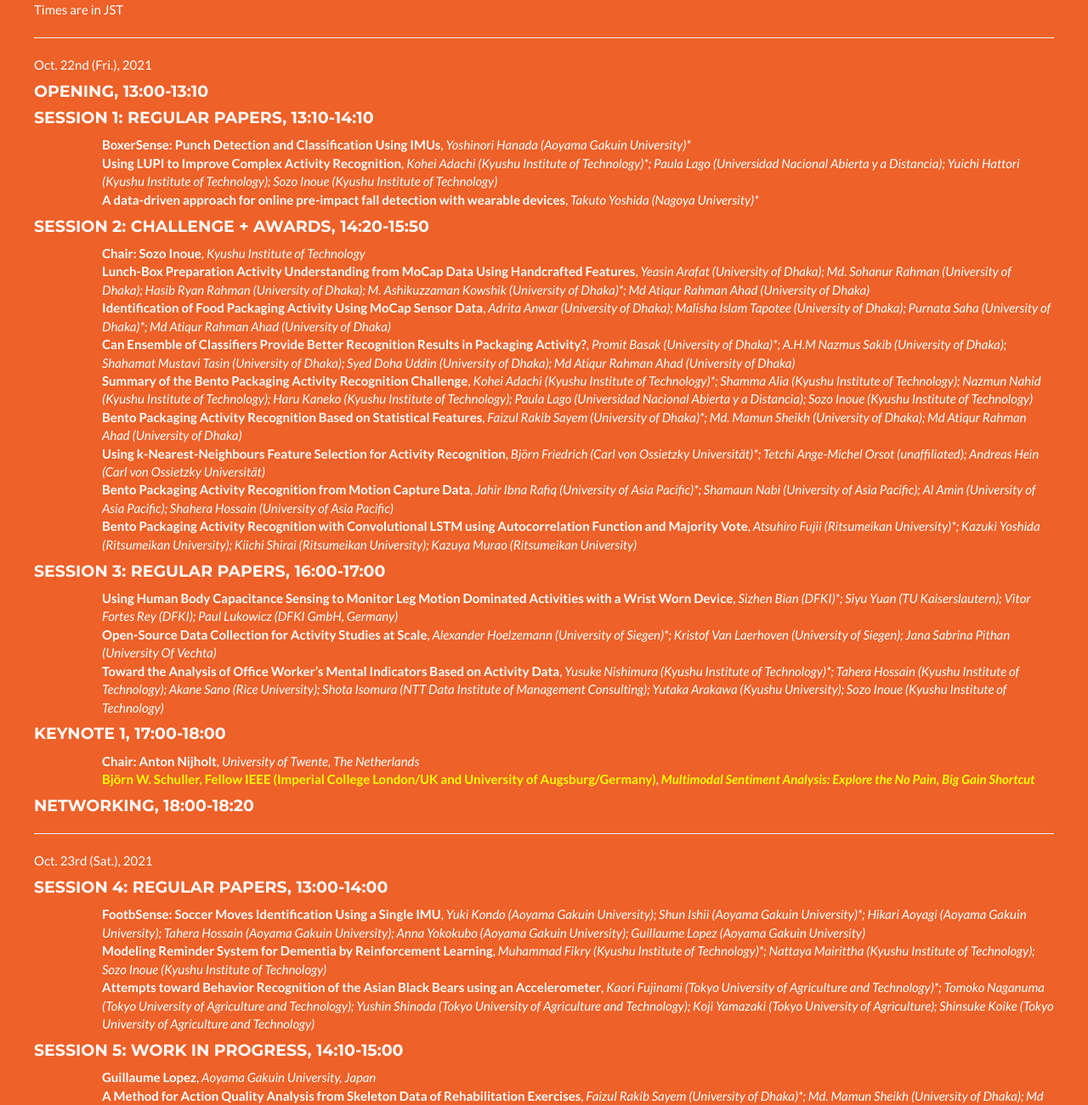
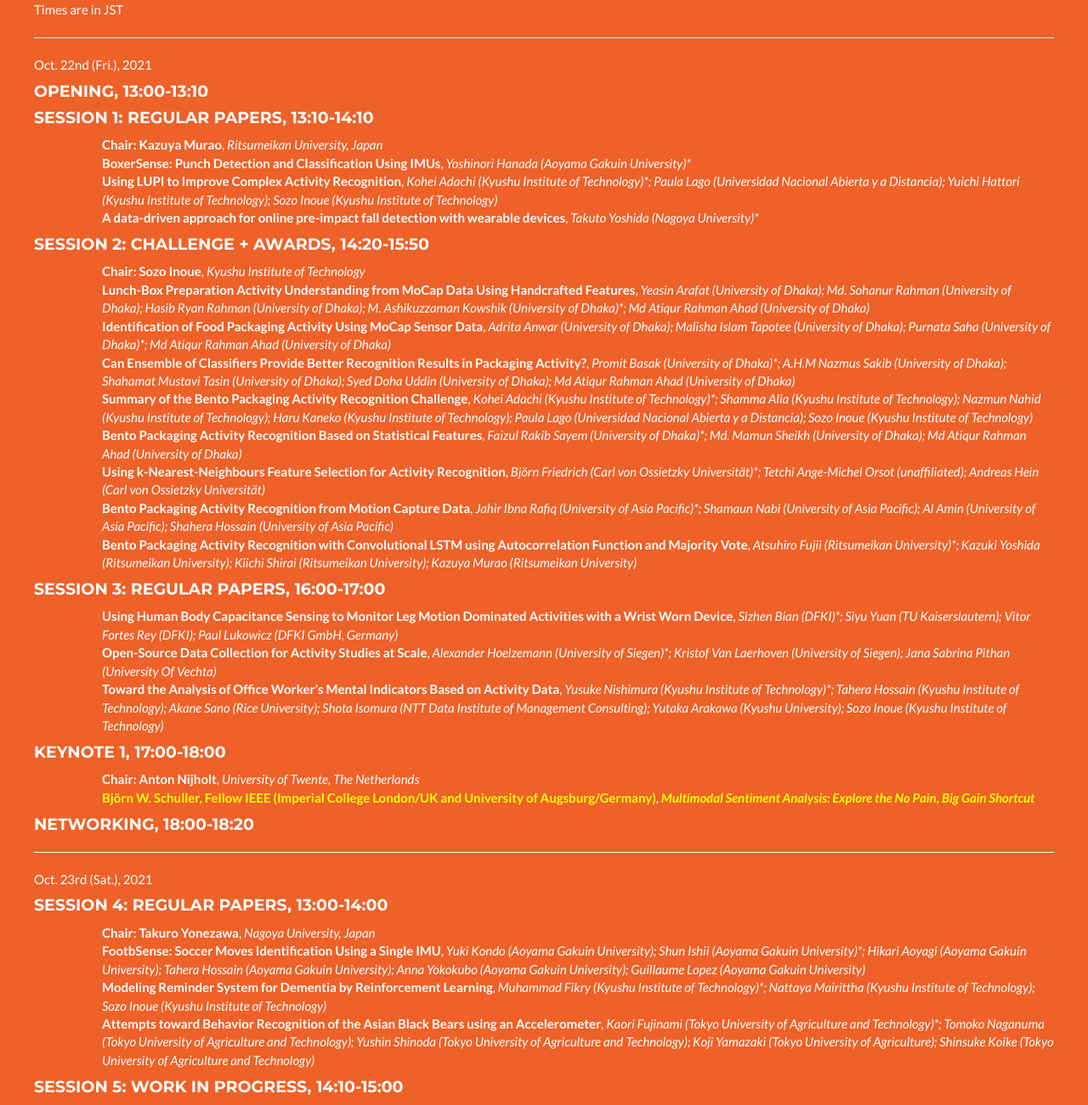
Before and after one commit to abc-research/abc-research.github.io, a Jekyll site: the page built from index.html, in a window 1280 px wide and 1400 px high, scrolled down 4632 px, cut to the strip 99-1400 px from the top of the window. Shown: the whole strip at 85% size. Built offline with Jekyll 4.4.1, drawn with Linux system fonts in a browser that asks for light colours.

Commit message:
Update _config.yml

```diff
--- a/_config.yml
+++ b/_config.yml
@@ -88,6 +88,8 @@ program:
       - name: "Session 1: Regular papers"
         time: "13:10-14:10"
         paper:
+          - title: "Chair: Kazuya Murao"
+            authors: "Ritsumeikan University, Japan"
           - title: "BoxerSense: Punch Detection and Classification Using IMUs"
             authors: "Yoshinori Hanada (Aoyama Gakuin University)*"
           - title: "Using LUPI to Improve Complex Activity Recognition"
@@ -138,6 +140,8 @@ program:
       - name: "Session 4: Regular papers"
         time: "13:00-14:00"
         paper:
+          - title: "Chair: Takuro Yonezawa"
+            authors: "Nagoya University, Japan"
           - title: "FootbSense: Soccer Moves Identification Using a Single IMU"
             authors: "Yuki Kondo (Aoyama Gakuin University); Shun Ishii (Aoyama Gakuin University)*; Hikari Aoyagi (Aoyama Gakuin University); Tahera Hossain (Aoyama Gakuin University); Anna Yokokubo (Aoyama Gakuin University); Guillaume Lopez (Aoyama Gakuin University)"
           - title: "Modeling Reminder System for Dementia by Reinforcement Learning"
```
